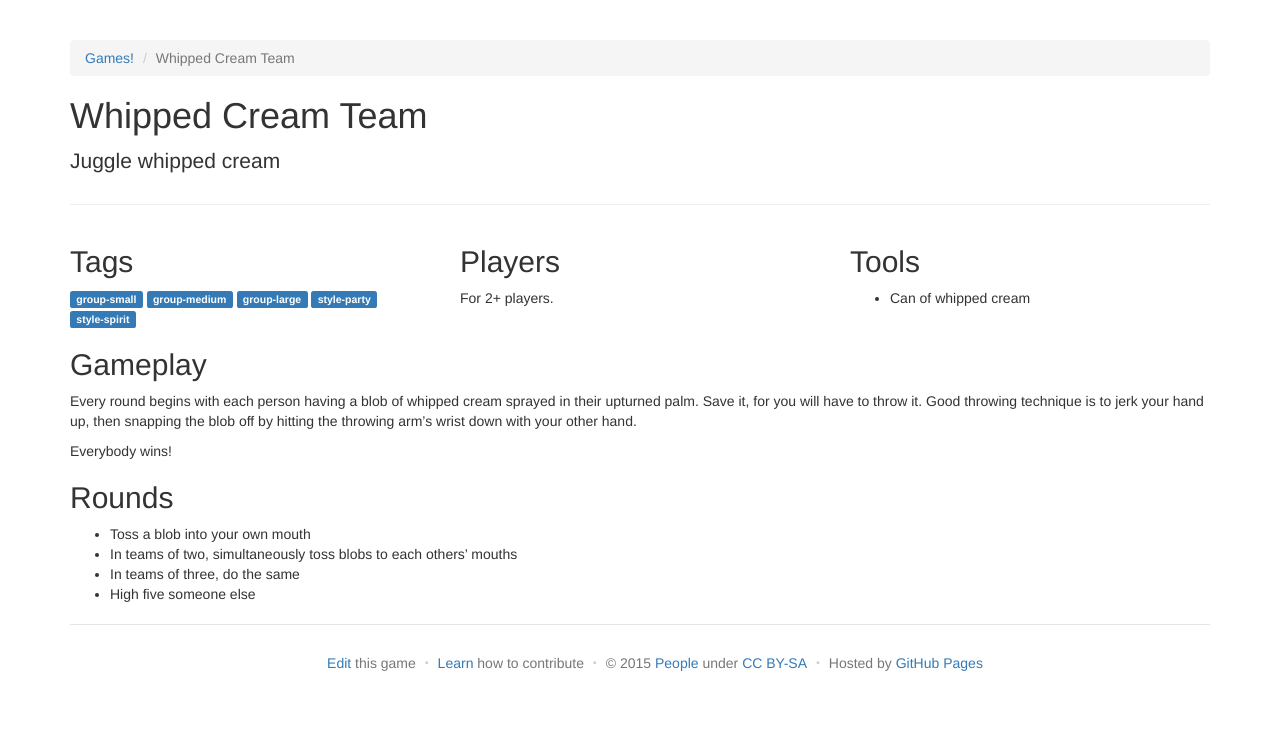
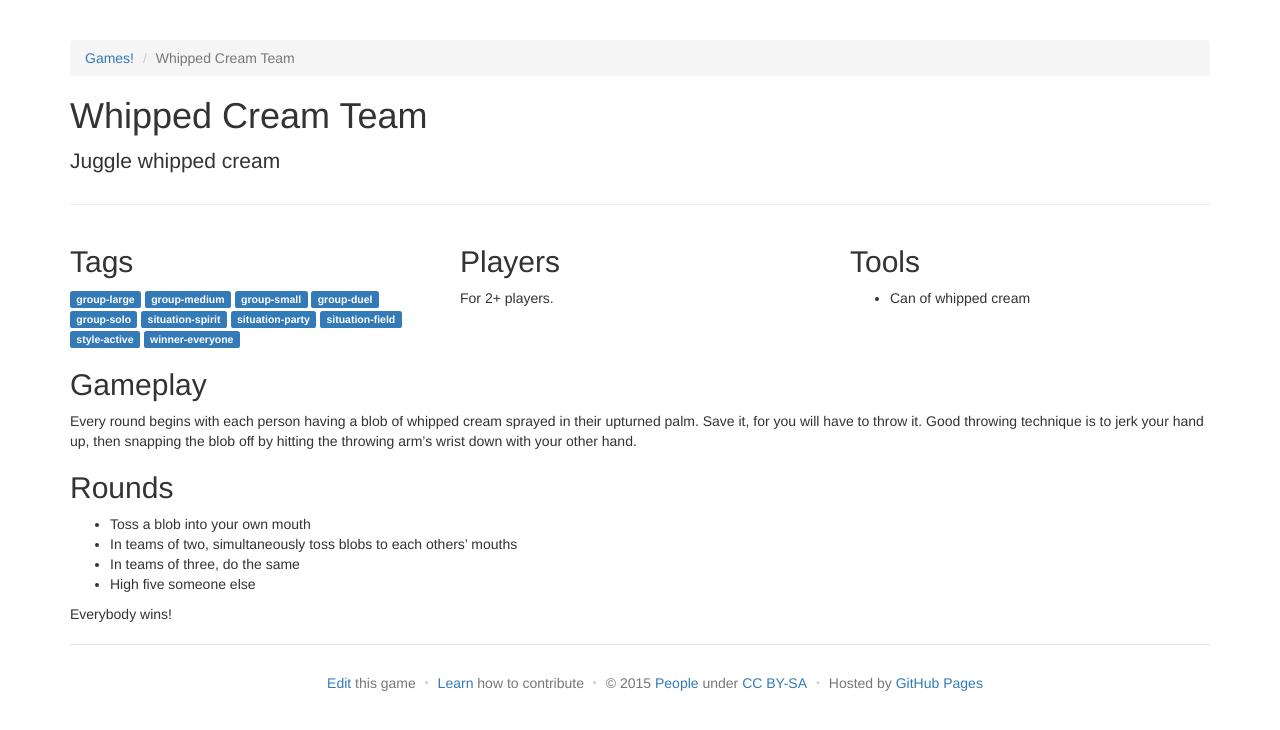
Before and after one commit to davidselassie/games, a Jekyll site: the page built from _games/whippedcreamteam.md, in a window 1280 px wide. Shown: the top 730 px of the page. Built offline with Jekyll 4.4.1, drawn with Linux system fonts in a browser that asks for light colours.

Commit message:
Update whippedcreamteam.md

```diff
--- a/_games/whippedcreamteam.md
+++ b/_games/whippedcreamteam.md
@@ -1,11 +1,16 @@
 ---
 title: Whipped Cream Team
 tags:
+  - group-large
+  - group-medium
   - group-small
-  - group-medium
-  - group-large
-  - style-party
-  - style-spirit
+  - group-duel
+  - group-solo
+  - situation-spirit
+  - situation-party
+  - situation-field
+  - style-active
+  - winner-everyone
 
 oneliner: Juggle whipped cream
 players: 2+
@@ -15,10 +20,10 @@ tools:
 ## Gameplay
 Every round begins with each person having a blob of whipped cream sprayed in their upturned palm. Save it, for you will have to throw it. Good throwing technique is to jerk your hand up, then snapping the blob off by hitting the throwing arm’s wrist down with your other hand.
 
-Everybody wins!
-
 ## Rounds
 - Toss a blob into your own mouth
 - In teams of two, simultaneously toss blobs to each others’ mouths
 - In teams of three, do the same
 - High five someone else
+
+Everybody wins!
```
